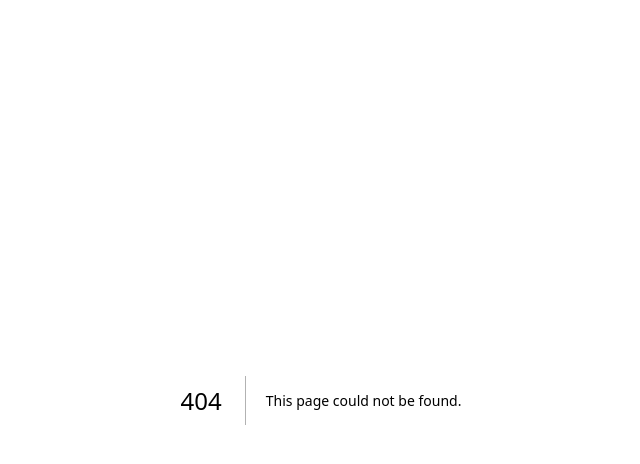
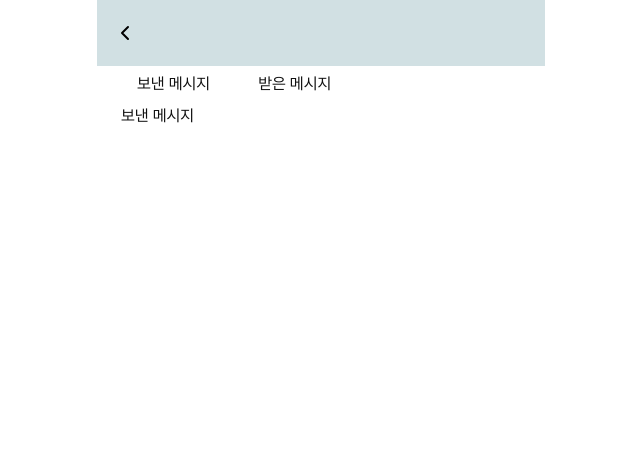
Before and after one commit to yonseeee/doldol-client, a Next.js app in the folder apps/client/: page /paper/1 in a window 1280 px wide. Before the commit this address had no page. Shown: the top 464 px of the page, without its empty margins (319-959 px from the left). Built offline with nearby package versions, Linux system fonts and the light colour scheme.

Commit message:
feat(paper): add page logic

```diff
--- a/apps/client/middleware.ts
+++ b/apps/client/middleware.ts
@@ -5,8 +5,6 @@ import { ACCESS_TOKEN_KEY } from "@/lib/config/env";
 export function middleware(request: NextRequest) {
   const accessToken = request.cookies.get(ACCESS_TOKEN_KEY)?.value;
   const pathname = request.nextUrl.pathname;
-
-  console.log(accessToken, pathname);
 
   const isAuthPath = pathname.startsWith("/auth");
 
--- /dev/null
+++ b/apps/client/src/app/paper/[paperId]/page.tsx
@@ -0,0 +1,45 @@
+'use client';
+
+import { PAPER_DETAIL_TABS } from '@/common/constants/tab';
+import { TabButtonMenu } from '@/components/common/TabButton';
+import dynamic from 'next/dynamic';
+import { use, useState } from 'react';
+
+type PaperDetailTab = 'send' | 'receive';
+
+const Content = {
+  send: dynamic(() => import('@/containers/paper/detail/Send'), {
+    ssr: false,
+    loading: () => <div>Loading...</div>, // 스켈레톤 대체
+  }),
+  receive: dynamic(() => import('@/containers/paper/detail/Receive'), {
+    ssr: false,
+    loading: () => <div>Loading...</div>, // 스켈레톤 대체
+  }),
+};
+
+const PaperDetailPage = ({
+  params,
+}: {
+  params: Promise<{ paperId: string }>;
+}) => {
+  const [tab, setTab] = useState<PaperDetailTab>('send');
+  const { paperId } = use(params);
+
+  return (
+    <>
+      <TabButtonMenu
+        tabMenus={PAPER_DETAIL_TABS}
+        onClick={(id: string) => {
+          setTab(id as PaperDetailTab);
+        }}
+      />
+      {tab === 'send' ? (
+        <Content.send paperId={paperId} />
+      ) : (
+        <Content.receive paperId={paperId} />
+      )}
+    </>
+  );
+};
+export default PaperDetailPage;
--- a/apps/client/src/app/paper/page.tsx
+++ b/apps/client/src/app/paper/page.tsx
@@ -1,92 +1,7 @@
-import { SORT } from "@/common/constants/menu";
-import PaperBox from "@/components/paper/PaperBox";
-import { Paper } from "@/types/paper";
-import { PlusLine } from "@icons/PlusLine";
-import { Button, Typography } from "@ui/components";
-import Dropdown from "@ui/components/Dropdown/Dropdown";
-import dayjs, { Dayjs } from "dayjs";
-import Image from "next/image";
-
-// FIXME: API 연결 후 삭제
-const TEST_DATA: Paper[] = [
-  {
-    paperId: 1,
-    name: "첫 번째 롤링페이퍼",
-    description: "첫 번째 롤링페이퍼 설명",
-    participantsCount: 10,
-    messageCount: 5,
-    openDate: dayjs("2023-10-01T00:00:00Z"),
-  },
-  {
-    paperId: 2,
-    name: "두 번째 롤링페이퍼",
-    description: "두 번째 롤링페이퍼 설명",
-    participantsCount: 20,
-    messageCount: 15,
-    openDate: dayjs("2023-10-02T00:00:00Z"),
-  },
-  {
-    paperId: 3,
-    name: "세 번째 롤링페이퍼",
-    description: "세 번째 롤링페이퍼 설명",
-    participantsCount: 30,
-    messageCount: 25,
-    openDate: dayjs("2023-10-03T00:00:00Z"),
-  },
-];
+import PaperListContainer from "@/containers/paper/PaperList";
 
 const PaperPage = () => {
-  // TODO: API 연결
-  // intersectionObserver를 사용하여 무한 스크롤 구현 예정
-  // const { data, fetchNextPage, hasNextPage } = usePaperList();
-  return (
-    <>
-      <div className="flex justify-between mt-6">
-        <Dropdown
-          placeholder="정렬 기준"
-          items={SORT}
-          valueKey={"id"}
-          displayKey="label"
-        />
-        <Button
-          variant={"outlined"}
-          size={"medium"}
-          icon={{ DefaultComponent: PlusLine }}
-        >
-          새로 만들기
-        </Button>
-      </div>
-      {TEST_DATA.length > 0 && (
-        <Typography variant="b16" className="mt-6">
-          총 <b>{TEST_DATA.length}개</b>의 롤링페이퍼가 있어요!
-        </Typography>
-      )}
-
-      {TEST_DATA.length > 0 ? (
-        <div className="flex flex-col gap-4 mt-4">
-          {TEST_DATA.map((paper) => (
-            <PaperBox key={paper.paperId} data={paper} />
-          ))}
-        </div>
-      ) : (
-        <div className="flex flex-col items-center justify-center mt-10">
-          <Image
-            src="/assets/images/empty.png"
-            alt="빈 롤링페이퍼 이미지"
-            width={80}
-            height={80}
-            className="mb-4"
-          />
-          <Typography variant="b20-medium" className="mt-6 text-center">
-            아직 참여하고 있는
-            <br />
-            롤링 페이퍼가 없다 돌돌..
-          </Typography>
-        </div>
-      )}
-      {/* TODO: 무한스크롤 구현 */}
-    </>
-  );
+  return <PaperListContainer />;
 };
 
 export default PaperPage;
--- a/apps/client/src/app/providers.tsx
+++ b/apps/client/src/app/providers.tsx
@@ -7,7 +7,6 @@ import {
   HydrationBoundary,
 } from "@tanstack/react-query";
 import { Toast } from "@ui/components";
-import { CookiesProvider } from "react-cookie";
 
 const queryClient = new QueryClient({
   defaultOptions: {
@@ -24,12 +23,10 @@ const queryClient = new QueryClient({
 export default function Providers({ children }: { children: ReactNode }) {
   return (
     <QueryClientProvider client={queryClient}>
-      <CookiesProvider>
-        <HydrationBoundary>
-          {children}
-          <Toast />
-        </HydrationBoundary>
-      </CookiesProvider>
+      <HydrationBoundary>
+        {children}
+        <Toast />
+      </HydrationBoundary>
     </QueryClientProvider>
   );
 }
--- /dev/null
+++ b/apps/client/src/common/constants/tab/index.ts
@@ -0,0 +1,12 @@
+import { TabMenu } from '@/interface/menu.interface';
+
+export const PAPER_DETAIL_TABS: TabMenu[] = [
+  {
+    id: 'send',
+    label: '보낸 메시지',
+  },
+  {
+    id: 'receive',
+    label: '받은 메시지',
+  },
+];
--- /dev/null
+++ b/apps/client/src/components/common/TabButton.tsx
@@ -0,0 +1,32 @@
+'use client';
+
+import { TabMenu } from '@/interface/menu.interface';
+
+interface Props {
+  tabMenus: TabMenu[];
+  onClick: (id: string) => void;
+  isActive: string;
+}
+
+export const TabButtonMenu: React.FC<Props> = ({
+  tabMenus,
+  onClick,
+  isActive,
+}) => {
+  return (
+    <nav>
+      <ul className="flex space-x-4">
+        {tabMenus.map((menu) => (
+          <li key={menu.id}>
+            <button
+              onClick={() => onClick(menu.id)}
+              className={`px-4 py-2 rounded ${isActive ? 'bg-black' : 'bg-gray-200 text-gray-700'}`}
+            >
+              {menu.label}
+            </button>
+          </li>
+        ))}
+      </ul>
+    </nav>
+  );
+};
--- a/apps/client/src/components/landing/ReviewBox.tsx
+++ b/apps/client/src/components/landing/ReviewBox.tsx
@@ -16,10 +16,10 @@ export const ReviewBox: React.FC<Props> = ({ review, isRight }) => {
               ${isRight ? "self-end md:mr-20" : "self-start md:ml-20"}
             `}
     >
-      <Typography variant="b14" className=" text-gray-600 text-center">
+      <Typography variant="b14" className=" text-gray-1 text-center break-keep">
         {review.text}
       </Typography>
-      <Typography variant="b14" className=" text-gray-600 text-right">
+      <Typography variant="b14" className=" text-gray-1 text-right">
         {review.user}
       </Typography>
     </div>
--- /dev/null
+++ b/apps/client/src/containers/paper/PaperList.tsx
@@ -0,0 +1,92 @@
+import { SORT } from '@/common/constants/sort';
+import PaperBox from '@/components/paper/PaperBox';
+import { Paper } from '@/types/paper';
+import { PlusLine } from '@icons/PlusLine';
+import { Button, Typography } from '@ui/components';
+import Dropdown from '@ui/components/Dropdown/Dropdown';
+import dayjs from 'dayjs';
+import Image from 'next/image';
+
+// FIXME: API 연결 후 삭제
+const TEST_DATA: Paper[] = [
+  {
+    paperId: 1,
+    name: '첫 번째 롤링페이퍼',
+    description: '첫 번째 롤링페이퍼 설명',
+    participantsCount: 10,
+    messageCount: 5,
+    openDate: dayjs('2023-10-01T00:00:00Z'),
+  },
+  {
+    paperId: 2,
+    name: '두 번째 롤링페이퍼',
+    description: '두 번째 롤링페이퍼 설명',
+    participantsCount: 20,
+    messageCount: 15,
+    openDate: dayjs('2023-10-02T00:00:00Z'),
+  },
+  {
+    paperId: 3,
+    name: '세 번째 롤링페이퍼',
+    description: '세 번째 롤링페이퍼 설명',
+    participantsCount: 30,
+    messageCount: 25,
+    openDate: dayjs('2023-10-03T00:00:00Z'),
+  },
+];
+
+const PaperListContainer = () => {
+  // TODO: API 연결
+  // intersectionObserver를 사용하여 무한 스크롤 구현 예정
+  // const { data, fetchNextPage, hasNextPage } = usePaperList();
+  return (
+    <>
+      <div className="flex justify-between mt-6">
+        <Dropdown
+          placeholder="정렬 기준"
+          items={SORT}
+          valueKey={'id'}
+          displayKey="label"
+        />
+        <Button
+          variant={'outlined'}
+          size={'medium'}
+          icon={{ DefaultComponent: PlusLine }}
+        >
+          새로 만들기
+        </Button>
+      </div>
+      {TEST_DATA.length > 0 && (
+        <Typography variant={'b16'} className="mt-6">
+          총 <b>{TEST_DATA.length}개</b>의 롤링페이퍼가 있어요!
+        </Typography>
+      )}
+
+      {TEST_DATA.length > 0 ? (
+        <div className="flex flex-col gap-4 mt-4">
+          {TEST_DATA.map((paper) => (
+            <PaperBox key={paper.paperId} data={paper} />
+          ))}
+        </div>
+      ) : (
+        <div className="flex flex-col items-center justify-center mt-10">
+          <Image
+            src="/assets/images/empty.png"
+            alt="빈 롤링페이퍼 이미지"
+            width={80}
+            height={80}
+            className="mb-4"
+          />
+          <Typography variant={'b20-medium'} className="mt-6 text-center">
+            아직 참여하고 있는
+            <br />
+            롤링 페이퍼가 없다 돌돌..
+          </Typography>
+        </div>
+      )}
+      {/* TODO: 무한스크롤 구현 */}
+    </>
+  );
+};
+
+export default PaperListContainer;
--- /dev/null
+++ b/apps/client/src/containers/paper/detail/Receive.tsx
@@ -0,0 +1,9 @@
+interface Props {
+  paperId: string;
+}
+
+const PaperDetailReceiveContainer: React.FC<Props> = ({ paperId }) => {
+  return <div>받은 메시지</div>;
+};
+
+export default PaperDetailReceiveContainer;
--- /dev/null
+++ b/apps/client/src/containers/paper/detail/Send.tsx
@@ -0,0 +1,9 @@
+interface Props {
+  paperId: string;
+}
+
+const PaperDetailSendContainer: React.FC<Props> = ({ paperId }) => {
+  return <div>보낸 메시지</div>;
+};
+
+export default PaperDetailSendContainer;
--- /dev/null
+++ b/apps/client/src/interface/menu.interface.ts
@@ -0,0 +1,4 @@
+export interface TabMenu {
+  id: string;
+  label: string;
+}
```
Also changed, not shown: apps/client/src/common/constants/sort/index.ts (renamed from apps/client/src/common/constants/menu/index.ts).
